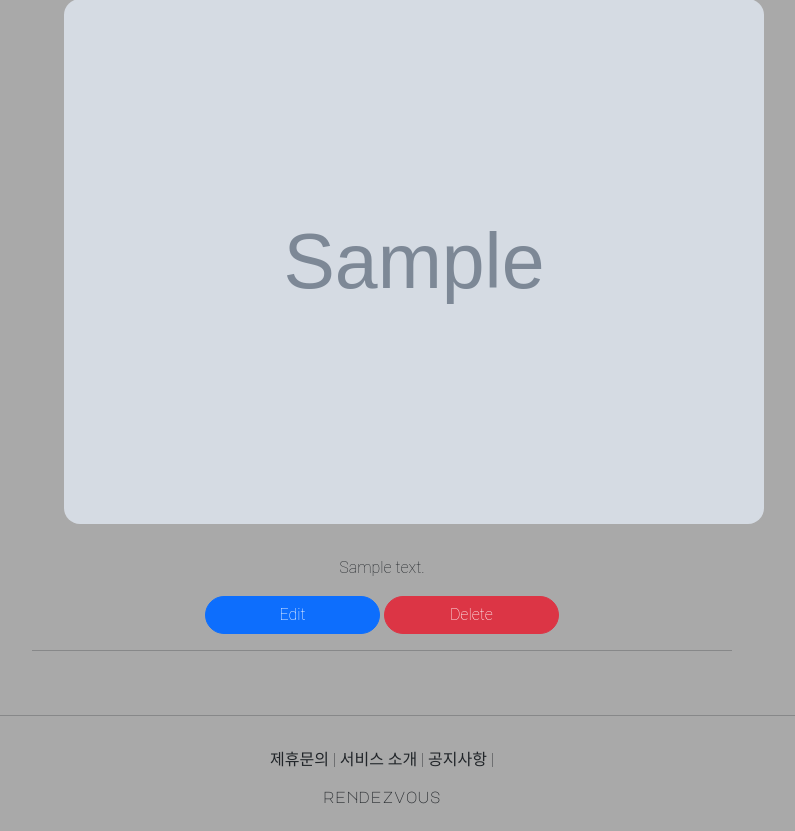
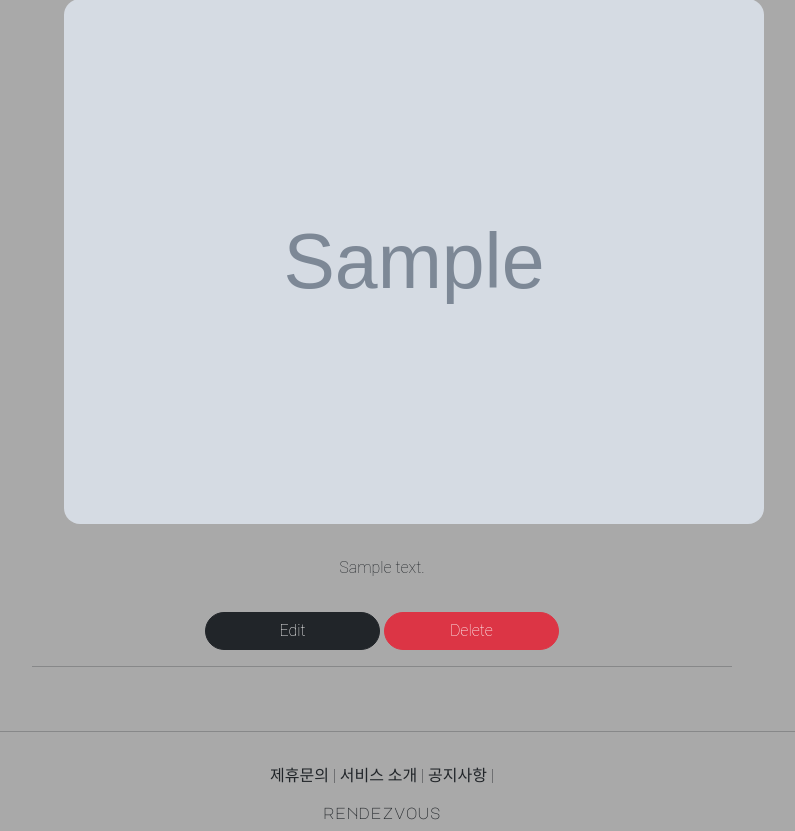
Before and after one commit to esunn0412/rendezvous, a Django app: page /articles/detail/1 in a window 1280 px wide. Shown: the part 369-1200 px from the top of the page, without its empty margins (258-1053 px from the left). Before the commit the page ends 1173 px from the top, so only its background shows below. Run offline with Django 5.2, Linux system fonts and the light colour scheme; a user stored in the database is signed in; tables that the repository leaves empty hold one stand-in row (values such as "Sample post"); grey boxes marked "Sample" are stand-in pictures; some libraries are stand-ins or nearby versions.

Commit message:
additional details

```diff
--- a/articleapp/templates/articleapp/detail.html
+++ b/articleapp/templates/articleapp/detail.html
@@ -15,13 +15,13 @@
                     src="{{ target_article.image.url }}" alt="article image">
 
             {% if target_article.content %}
-            <p>
+            <p style="margin-bottom:2rem;">
                 {{ target_article.content }}
             </p>
             {% endif %}
 
             {% if target_article.writer == user %}
-                <a href="{% url 'articleapp:update' pk=target_article.pk%}" class="btn btn-primary rounded-pill col-3">
+                <a href="{% url 'articleapp:update' pk=target_article.pk%}" class="btn btn-dark rounded-pill col-3">
                     Edit
                 </a>
                 <a href="{% url 'articleapp:delete' pk=target_article.pk%}" class="btn btn-danger rounded-pill col-3">
```
